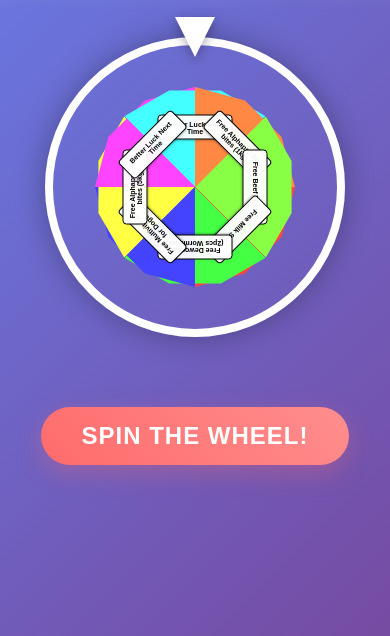
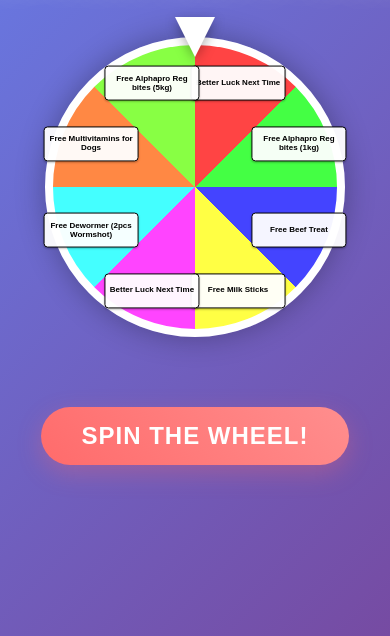
Before and after one commit to EdisonEdisonMiguelMiguel/wheel, a plain HTML site: page index.html in a window 390 px wide. Shown: the part 208-844 px from the top of the page. Drawn offline with Linux system fonts and the light colour scheme.

Commit message:
Update index.html

```diff
--- a/index.html
+++ b/index.html
@@ -56,49 +56,16 @@
             position: relative;
             box-shadow: 0 0 30px rgba(0,0,0,0.3);
             transition: transform 4s cubic-bezier(0.23, 1, 0.32, 1);
-        }
-
-        .wheel-segment {
-            position: absolute;
-            width: 200px;
-            height: 200px;
-            top: 50%;
-            left: 50%;
-            transform-origin: 0 0;
-            clip-path: polygon(0 0, 100px 0, 86.6px 50px, 50px 86.6px, 0 100px);
-        }
-
-        .wheel-segment:nth-child(1) {
-            background: #ff4444;
-            transform: rotate(0deg);
-        }
-        .wheel-segment:nth-child(2) {
-            background: #44ff44;
-            transform: rotate(45deg);
-        }
-        .wheel-segment:nth-child(3) {
-            background: #4444ff;
-            transform: rotate(90deg);
-        }
-        .wheel-segment:nth-child(4) {
-            background: #ffff44;
-            transform: rotate(135deg);
-        }
-        .wheel-segment:nth-child(5) {
-            background: #ff44ff;
-            transform: rotate(180deg);
-        }
-        .wheel-segment:nth-child(6) {
-            background: #44ffff;
-            transform: rotate(225deg);
-        }
-        .wheel-segment:nth-child(7) {
-            background: #ff8844;
-            transform: rotate(270deg);
-        }
-        .wheel-segment:nth-child(8) {
-            background: #88ff44;
-            transform: rotate(315deg);
+            background: conic-gradient(
+                #ff4444 0deg 45deg,
+                #44ff44 45deg 90deg,
+                #4444ff 90deg 135deg,
+                #ffff44 135deg 180deg,
+                #ff44ff 180deg 225deg,
+                #44ffff 225deg 270deg,
+                #ff8844 270deg 315deg,
+                #88ff44 315deg 360deg
+            );
         }
 
         .wheel-text {
@@ -114,8 +81,8 @@
             position: absolute;
             top: 50%;
             left: 50%;
-            width: 70px;
-            height: 25px;
+            width: 90px;
+            height: 35px;
             background: rgba(255,255,255,0.95);
             border: 1px solid #000;
             border-radius: 4px;
@@ -123,38 +90,40 @@
             align-items: center;
             justify-content: center;
             font-weight: bold;
-            font-size: 7px;
+            font-size: 8px;
             color: #000;
             text-align: center;
-            line-height: 1.0;
-            padding: 1px;
+            line-height: 1.1;
+            padding: 2px;
             box-shadow: 0 1px 2px rgba(0,0,0,0.3);
             transform-origin: center center;
+            word-wrap: break-word;
+            overflow-wrap: break-word;
         }
 
         .text-item:nth-child(1) {
-            transform: translate(-50%, -50%) rotate(22.5deg) translateY(-60px) rotate(-22.5deg);
+            transform: translate(-50%, -50%) rotate(22.5deg) translateY(-150px) rotate(-22.5deg);
         }
         .text-item:nth-child(2) {
-            transform: translate(-50%, -50%) rotate(67.5deg) translateY(-60px) rotate(-67.5deg);
+            transform: translate(-50%, -50%) rotate(67.5deg) translateY(-150px) rotate(-67.5deg);
         }
         .text-item:nth-child(3) {
-            transform: translate(-50%, -50%) rotate(112.5deg) translateY(-60px) rotate(-112.5deg);
+            transform: translate(-50%, -50%) rotate(112.5deg) translateY(-150px) rotate(-112.5deg);
         }
         .text-item:nth-child(4) {
-            transform: translate(-50%, -50%) rotate(157.5deg) translateY(-60px) rotate(-157.5deg);
+            transform: translate(-50%, -50%) rotate(157.5deg) translateY(-150px) rotate(-157.5deg);
         }
         .text-item:nth-child(5) {
-            transform: translate(-50%, -50%) rotate(202.5deg) translateY(-60px) rotate(-202.5deg);
+            transform: translate(-50%, -50%) rotate(202.5deg) translateY(-150px) rotate(-202.5deg);
         }
         .text-item:nth-child(6) {
-            transform: translate(-50%, -50%) rotate(247.5deg) translateY(-60px) rotate(-247.5deg);
+            transform: translate(-50%, -50%) rotate(247.5deg) translateY(-150px) rotate(-247.5deg);
         }
         .text-item:nth-child(7) {
-            transform: translate(-50%, -50%) rotate(292.5deg) translateY(-60px) rotate(-292.5deg);
+            transform: translate(-50%, -50%) rotate(292.5deg) translateY(-150px) rotate(-292.5deg);
         }
         .text-item:nth-child(8) {
-            transform: translate(-50%, -50%) rotate(337.5deg) translateY(-60px) rotate(-337.5deg);
+            transform: translate(-50%, -50%) rotate(337.5deg) translateY(-150px) rotate(-337.5deg);
         }
 
         .wheel-pointer {
@@ -302,6 +271,12 @@
             margin-top: 10px;
         }
 
+        @keyframes sparkle {
+            0% { opacity: 1; transform: translateY(0) scale(0); }
+            50% { opacity: 1; transform: translateY(-100px) scale(1); }
+            100% { opacity: 0; transform: translateY(-200px) scale(0); }
+        }
+
         @media (max-width: 768px) {
             .wheel {
                 width: 300px;
@@ -317,34 +292,34 @@
             }
 
             .text-item {
-                width: 75px;
-                height: 25px;
-                font-size: 7px;
+                width: 95px;
+                height: 35px;
+                font-size: 8px;
             }
 
             .text-item:nth-child(1) {
-                transform: translate(-50%, -50%) rotate(0deg) translateY(-60px);
+                transform: translate(-50%, -50%) rotate(22.5deg) translateY(-112.5px) rotate(-22.5deg);
             }
             .text-item:nth-child(2) {
-                transform: translate(-50%, -50%) rotate(45deg) translateY(-60px);
+                transform: translate(-50%, -50%) rotate(67.5deg) translateY(-112.5px) rotate(-67.5deg);
             }
             .text-item:nth-child(3) {
-                transform: translate(-50%, -50%) rotate(90deg) translateY(-60px);
+                transform: translate(-50%, -50%) rotate(112.5deg) translateY(-112.5px) rotate(-112.5deg);
             }
             .text-item:nth-child(4) {
-                transform: translate(-50%, -50%) rotate(135deg) translateY(-60px);
+                transform: translate(-50%, -50%) rotate(157.5deg) translateY(-112.5px) rotate(-157.5deg);
             }
             .text-item:nth-child(5) {
-                transform: translate(-50%, -50%) rotate(180deg) translateY(-60px);
+                transform: translate(-50%, -50%) rotate(202.5deg) translateY(-112.5px) rotate(-202.5deg);
             }
             .text-item:nth-child(6) {
-                transform: translate(-50%, -50%) rotate(225deg) translateY(-60px);
+                transform: translate(-50%, -50%) rotate(247.5deg) translateY(-112.5px) rotate(-247.5deg);
             }
             .text-item:nth-child(7) {
-                transform: translate(-50%, -50%) rotate(270deg) translateY(-60px);
+                transform: translate(-50%, -50%) rotate(292.5deg) translateY(-112.5px) rotate(-292.5deg);
             }
             .text-item:nth-child(8) {
-                transform: translate(-50%, -50%) rotate(315deg) translateY(-60px);
+                transform: translate(-50%, -50%) rotate(337.5deg) translateY(-112.5px) rotate(-337.5deg);
             }
         }
     </style>
@@ -356,24 +331,15 @@
         <div class="wheel-container">
             <div class="wheel-pointer"></div>
             <div class="wheel" id="wheel">
-                <div class="wheel-segment"></div>
-                <div class="wheel-segment"></div>
-                <div class="wheel-segment"></div>
-                <div class="wheel-segment"></div>
-                <div class="wheel-segment"></div>
-                <div class="wheel-segment"></div>
-                <div class="wheel-segment"></div>
-                <div class="wheel-segment"></div>
-
                 <div class="wheel-text">
                     <div class="text-item">Better Luck Next Time</div>
                     <div class="text-item">Free Alphapro Reg bites (1kg)</div>
                     <div class="text-item">Free Beef Treat</div>
                     <div class="text-item">Free Milk Sticks</div>
+                    <div class="text-item">Better Luck Next Time</div>
                     <div class="text-item">Free Dewormer (2pcs Wormshot)</div>
                     <div class="text-item">Free Multivitamins for Dogs</div>
                     <div class="text-item">Free Alphapro Reg bites (5kg)</div>
-                    <div class="text-item">Better Luck Next Time</div>
                 </div>
             </div>
         </div>
@@ -424,10 +390,10 @@
             'Free Alphapro Reg bites (1kg)',
             'Free Beef Treat',
             'Free Milk Sticks',
+            'Better Luck Next Time',
             'Free Dewormer (2pcs Wormshot)',
             'Free Multivitamins for Dogs',
-            'Free Alphapro Reg bites (5kg)',
-            'Better Luck Next Time'
+            'Free Alphapro Reg bites (5kg)'
         ];
 
         let currentPrize = '';
@@ -440,25 +406,20 @@
             spinButton.disabled = true;
             spinButton.textContent = 'SPINNING...';
 
-            // Generate random rotation (multiple full rotations + random segment)
             const minRotations = 5;
             const maxRotations = 8;
             const rotations = Math.random() * (maxRotations - minRotations) + minRotations;
             const finalRotation = rotations * 360;
 
-            // Calculate which prize wins (8 segments = 45 degrees each)
             const segmentAngle = 45;
             const normalizedAngle = (360 - (finalRotation % 360)) % 360;
             const winningSegmentIndex = Math.floor(normalizedAngle / segmentAngle);
             currentPrize = prizes[winningSegmentIndex];
 
-            // Spin the wheel
             wheel.style.transform = `rotate(${finalRotation}deg)`;
 
-            // Show form after spin completes only if they won something
             setTimeout(() => {
                 if (currentPrize === 'Better Luck Next Time') {
-                    // Show a simple message for no win
                     const noWinMessage = document.createElement('div');
                     noWinMessage.style.cssText = `
                         background: rgba(255, 255, 255, 0.95);
@@ -476,9 +437,9 @@
                         <p style="font-size: 1.1rem; color: #666;">Thank you for playing!</p>
                     `;
                     formContainer.parentNode.appendChild(noWinMessage);
+
                     spinButton.textContent = 'GAME OVER';
                 } else {
-                    // Show the form for actual prizes
                     prizeAnnouncement.textContent = `Congratulations! You won: ${currentPrize}!`;
                     formContainer.classList.add('show');
                     spinButton.textContent = 'ALREADY SPUN';
@@ -491,43 +452,35 @@
 
             const formData = new FormData(prizeForm);
 
-            // Show loading
             loading.style.display = 'block';
             prizeForm.style.opacity = '0.6';
 
-            // Submit to Google Forms (Free)
-            const googleFormId = '1FAIpQLScXhIkcOJ-Uf3sGkYyKeemqg_RPPN8erD6PjPNUTY9khIzaDQ';
+            const googleFormId = '1q-bDlzeUUXrPuxQfGcZBbk7Efti91mbFGVaV1uXwhyQ';
             const googleFormData = new FormData();
 
-            // Map your form fields to Google Form entry IDs
-            googleFormData.append('entry.679261767', formData.get('name')); // Name field
-            googleFormData.append('entry.1885585701', formData.get('address')); // Address field
-            googleFormData.append('entry.145018537', formData.get('phone')); // Phone number field
-            googleFormData.append('entry.848351885', currentPrize); // Prize won field
+            googleFormData.append('entry.679261767', formData.get('name'));
+            googleFormData.append('entry.1885585701', formData.get('address'));
+            googleFormData.append('entry.145018537', formData.get('phone'));
+            googleFormData.append('entry.848351885', currentPrize);
 
             try {
-                // Submit to Google Forms
                 await fetch(`https://docs.google.com/forms/d/e/${googleFormId}/formResponse`, {
                     method: 'POST',
                     mode: 'no-cors',
                     body: googleFormData
                 });
 
-                // Success (no-cors means we can't check response, but it usually works)
                 prizeForm.style.display = 'none';
                 loading.style.display = 'none';
                 successMessage.style.display = 'block';
-
             } catch (error) {
                 console.error('Submission error:', error);
-                // Still show success since no-cors doesn't give us response info
                 prizeForm.style.display = 'none';
                 loading.style.display = 'none';
                 successMessage.style.display = 'block';
             }
         });
 
-        // Add some sparkle effects
         function createSparkle() {
             const sparkle = document.createElement('div');
             sparkle.innerHTML = '✨';
@@ -546,19 +499,6 @@
             }, 2000);
         }
 
-        // Add sparkle animation CSS
-        const sparkleCSS = `
-            @keyframes sparkle {
-                0% { opacity: 1; transform: translateY(0) scale(0); }
-                50% { opacity: 1; transform: translateY(-100px) scale(1); }
-                100% { opacity: 0; transform: translateY(-200px) scale(0); }
-            }
-        `;
-        const style = document.createElement('style');
-        style.textContent = sparkleCSS;
-        document.head.appendChild(style);
-
-        // Create sparkles occasionally
         setInterval(createSparkle, 3000);
     </script>
 </body>
```
